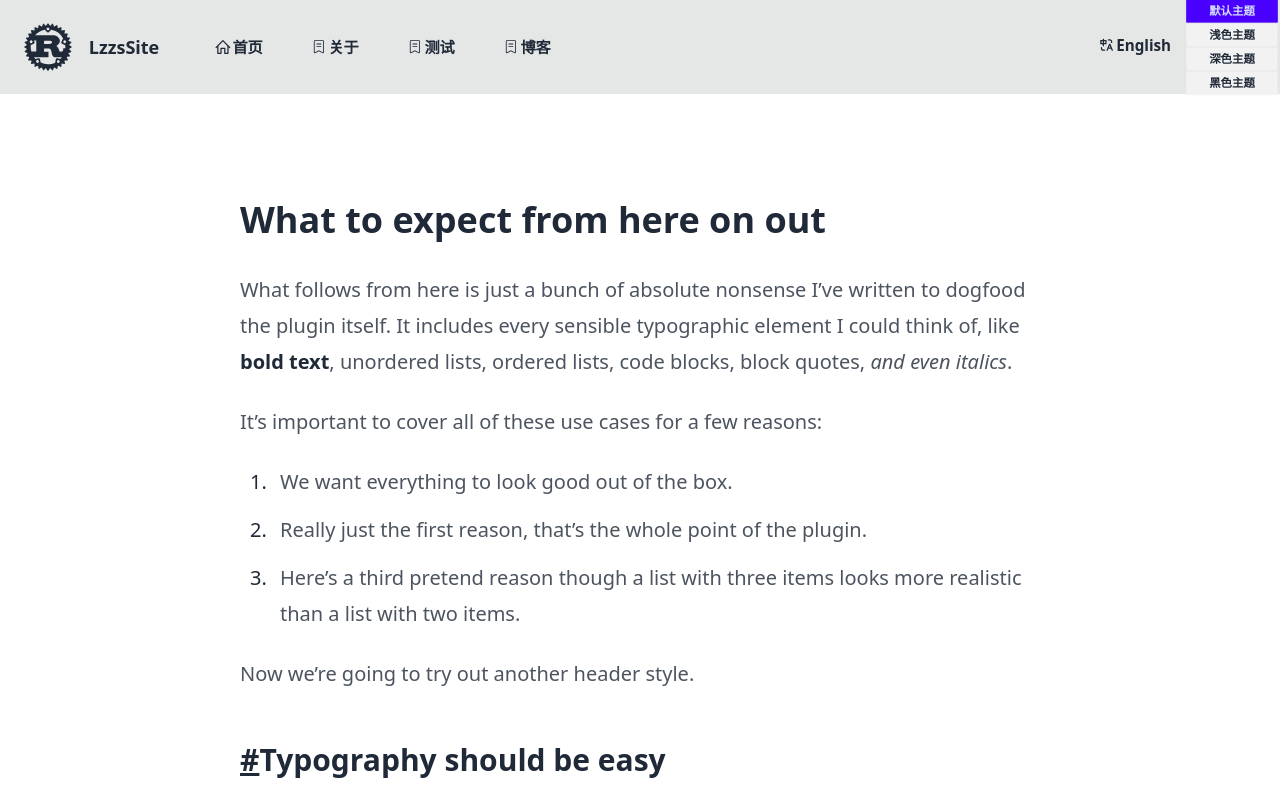
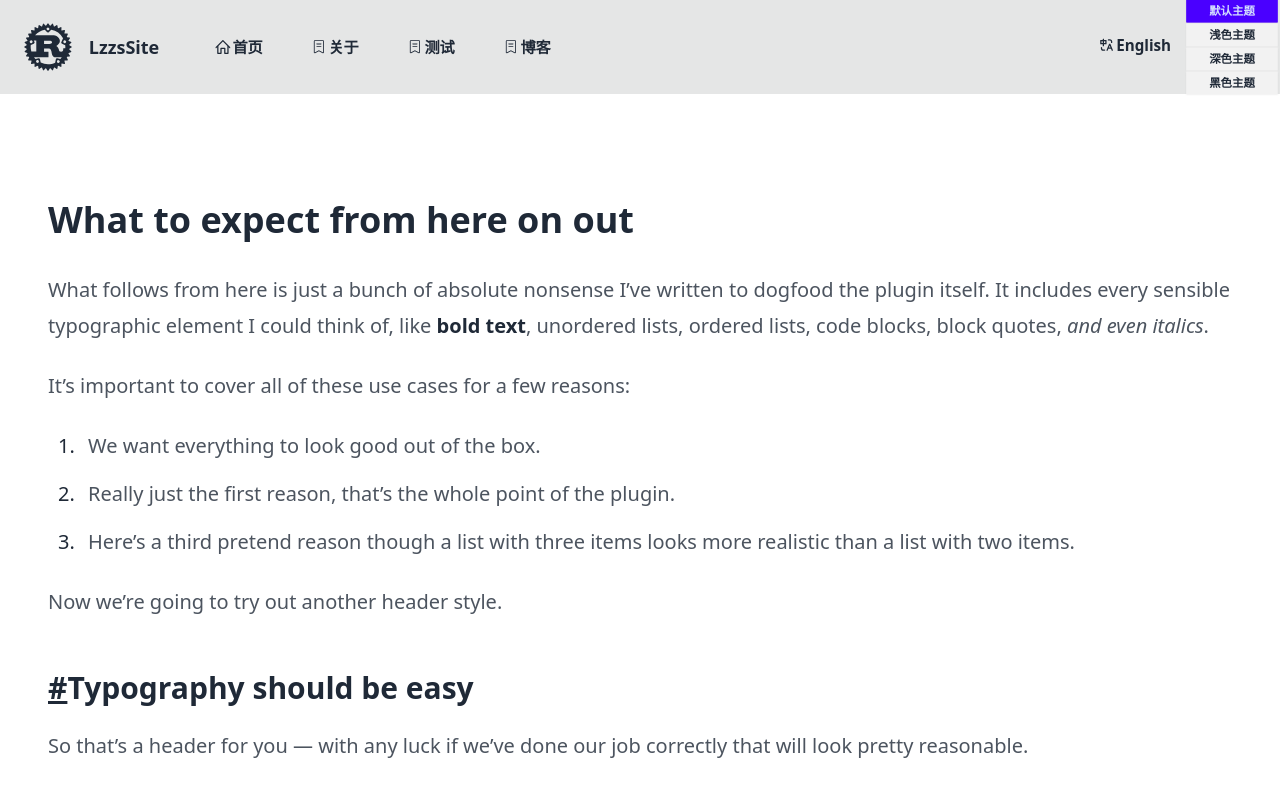
Before and after one commit to lzzsG/lzzs.fun, a React (Create React App) app: page /markdown1 in a window 1280 px wide. Shown: the top 796 px of the page. Built offline with nearby package versions, Linux system fonts and the light colour scheme.

Commit message:
update blog

```diff
--- a/src/pages/MarkdownPage.js
+++ b/src/pages/MarkdownPage.js
@@ -16,7 +16,7 @@ const MarkdownPage = ({ filePath }) => {
 
     return (
         <div className="m-6 md:m-12 2xl:m-24 flex justify-center">
-            <article className="prose prose-slate lg:prose-xl max-w-[800px]">
+            <article className="prose prose-slate lg:prose-xl max-w-full max-w-[800px]">
                 <div dangerouslySetInnerHTML={{ __html: markdown }} />
             </article>
         </div>
```
